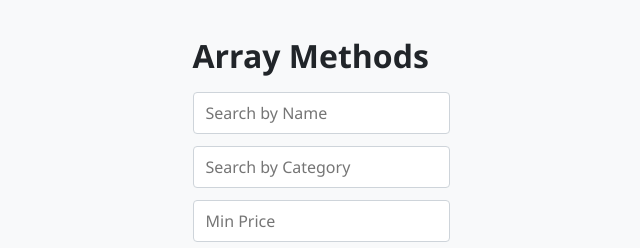
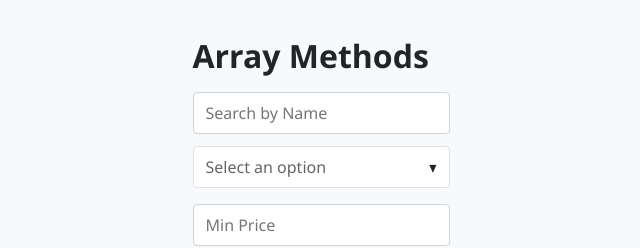
Before and after one commit to ChanukaNadun/perfect-front-end-react, a React (Create React App) app: page /array-methods in a window 1280 px wide. Shown: the top 248 px of the page, without its empty margins (319-959 px from the left). Built offline with nearby package versions, Linux system fonts and the light colour scheme.

Commit message:
fix filter all options

```diff
--- a/src/Pages/ArrayMethods/index.jsx
+++ b/src/Pages/ArrayMethods/index.jsx
@@ -1,5 +1,6 @@
 import React, { useState, useEffect } from 'react'
 import { TextField } from '../../components/common/TextField';
+import { Dropdown } from '../../components/common/DropDown';
 
 function ArrayMethods() {
   const[filters, setFilters] = useState([]);
@@ -9,10 +10,15 @@ function ArrayMethods() {
   const [max, setMax] = useState([]);
 
     function filterProducts(products2, { text, category, min, max }) {
+      const searchText = String(text).toLowerCase();
+      const categoryText = String(category).toLowerCase();
+      console.log("search Text", text);
+      console.log("search Category", category);
+
       return products2.filter(
         (p) =>
-          (!text || p.name.toLowerCase().includes(text.toLowerCase())) &&
-          (!category || p.category === category) &&
+          (!text || p.name.toLowerCase().includes(searchText)) &&
+          (!category || p.category.toLowerCase().includes(categoryText)) &&
           (!min || p.price >= min) &&
           (!max || p.price <= max)
       );
@@ -31,6 +37,7 @@ function ArrayMethods() {
       } else {
       filtersItems = products2;
       }
+      console.log("filtersItems", filtersItems);
       setFilters(filtersItems);
   }, [text, category, min, max]);
 
@@ -46,11 +53,21 @@ function ArrayMethods() {
           onChange={(e) => setText(e.target.value)}
         />
 
-        <TextField
+        {/* <TextField
           type="text"
           placeholder="Search by Category"
           value={category}
           onChange={(e) => setCategory(e.target.value)}
+        /> */}
+
+        <Dropdown
+          options={[
+            { label: "None", value: "" },
+            { label: "Clothes", value: "Clothes" },
+            { label: "Electronics", value: "Electronics" },
+          ]}
+          value={category}
+          onChange={(value) => setCategory(value)}
         />
 
         <TextField
@@ -65,7 +82,6 @@ function ArrayMethods() {
           value={max}
           onChange={(e) => setMax(e.target.value)}
         />
-
       </div>
       {filters &&
         filters.map((item, index) => (
```
